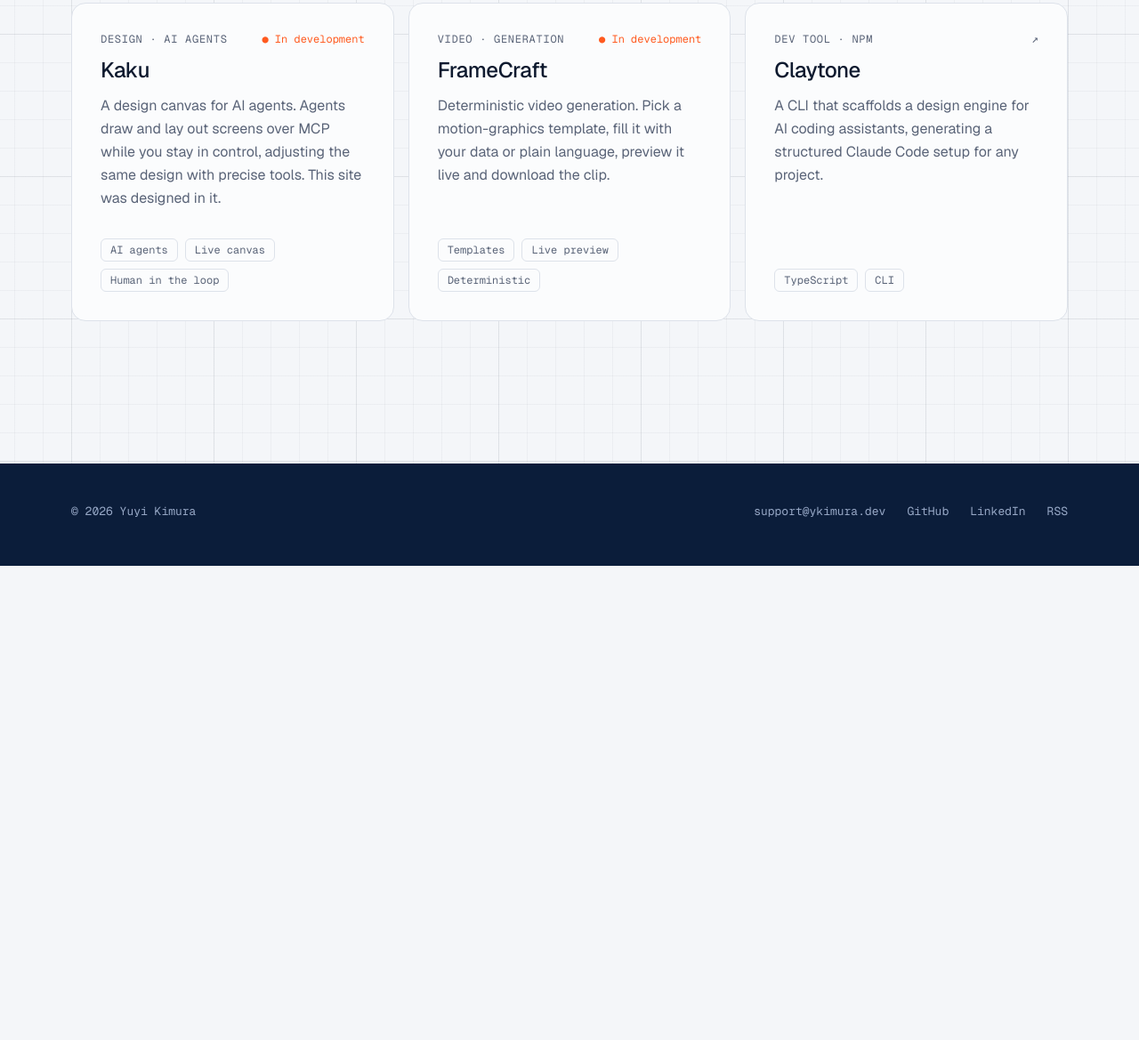
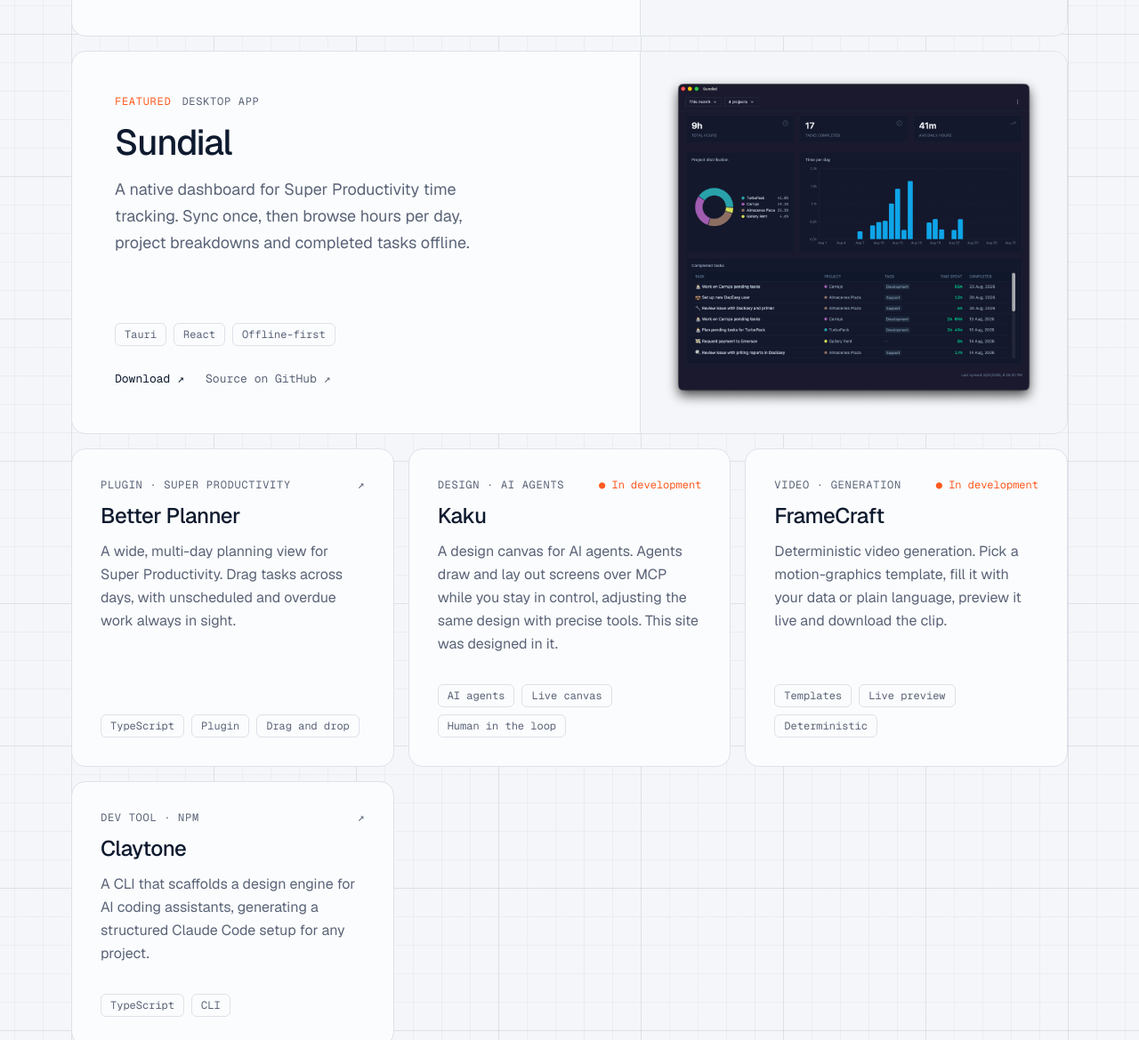
Before and after one commit to ypk46/ypk46.github.io, a plain HTML site: page projects/index.html in a window 1280 px wide. Shown: the part 922-2091 px from the top of the page at 89% size. Before the commit the page ends 1558 px from the top, so only its background shows below. Drawn offline with nearby package versions, Linux system fonts and the light colour scheme.

Commit message:
feat: Added Sundial and Better Planner to the projects page

```diff
--- a/projects/index.html
+++ b/projects/index.html
@@ -6,12 +6,12 @@
     <title>Projects · Yuyi Kimura</title>
     <meta
       name="description"
-      content="Games, developer tools and AI experiments by Yuyi Kimura: 2048 Reloaded, Kaku, FrameCraft and Claytone."
+      content="Games, productivity tools, developer tools and AI experiments by Yuyi Kimura: 2048 Reloaded, Sundial, Better Planner, Kaku, FrameCraft and Claytone."
     />
     <meta property="og:type" content="website" />
     <meta property="og:site_name" content="ykimura.dev" />
     <meta property="og:title" content="Projects · Yuyi Kimura" />
-    <meta property="og:description" content="Games, developer tools and AI experiments. Some shipped, some still cooking." />
+    <meta property="og:description" content="Games, productivity tools, developer tools and AI experiments. Some shipped, some still cooking." />
     <meta property="og:url" content="https://ykimura.dev/projects/" />
     <link rel="icon" href="/favicon.svg" type="image/svg+xml" />
     <link rel="preconnect" href="https://fonts.googleapis.com" />
@@ -71,12 +71,13 @@
             <div class="page-header-text">
               <p class="label label-accent">Projects</p>
               <h1 class="display">Things I build on the side.</h1>
-              <p class="lead">Games, developer tools and AI experiments. Some shipped, some still cooking.</p>
+              <p class="lead">Games, productivity tools, developer tools and AI experiments. Some shipped, some still cooking.</p>
             </div>
             <!-- Shown by projects.js; without JavaScript every project is listed. -->
             <div class="filters" role="group" aria-label="Filter projects" hidden>
               <button type="button" data-filter="all" aria-pressed="true">All</button>
               <button type="button" data-filter="games" aria-pressed="false">Games</button>
+              <button type="button" data-filter="productivity" aria-pressed="false">Productivity</button>
               <button type="button" data-filter="ai" aria-pressed="false">AI</button>
               <button type="button" data-filter="dev-tools" aria-pressed="false">Dev tools</button>
             </div>
@@ -114,6 +115,55 @@
                 <span></span><span></span><span class="t2048">2048</span><span></span>
               </div>
             </div>
+          </article>
+
+          <article class="card project-card featured" data-category="productivity">
+            <div class="featured-body">
+              <div class="project-head">
+                <p class="project-meta label"><span class="label-accent">Featured</span><span>Desktop app</span></p>
+                <h2>Sundial</h2>
+                <p class="featured-desc">A native dashboard for Super Productivity time tracking. Sync once, then browse hours per day, project breakdowns and completed tasks offline.</p>
+              </div>
+              <div class="featured-foot">
+                <ul class="tags" aria-label="Tags">
+                  <li>Tauri</li>
+                  <li>React</li>
+                  <li>Offline-first</li>
+                </ul>
+                <p class="featured-links">
+                  <a class="mono-link mono-link-ink" href="https://github.com/ypk46/sp-sundial/releases/latest">Download <span aria-hidden="true">↗</span></a>
+                  <a class="mono-link" href="https://github.com/ypk46/sp-sundial">Source on GitHub <span aria-hidden="true">↗</span></a>
+                </p>
+              </div>
+            </div>
+            <div class="featured-visual featured-shot">
+              <img
+                src="/projects/sundial.png"
+                width="1312"
+                height="1160"
+                loading="lazy"
+                alt="Sundial dashboard showing total hours, a project distribution donut chart, a time-per-day bar chart and a list of completed tasks"
+              />
+            </div>
+          </article>
+
+          <article class="card project-card" data-category="productivity">
+            <div class="project-head">
+              <p class="project-meta">
+                <span class="label">Plugin · Super Productivity</span>
+                <span class="mono-link" aria-hidden="true">↗</span>
+              </p>
+              <h2><a class="card-link" href="https://github.com/ypk46/sp-better-planner">Better Planner</a></h2>
+              <p>
+                A wide, multi-day planning view for Super Productivity. Drag tasks across days, with unscheduled and
+                overdue work always in sight.
+              </p>
+            </div>
+            <ul class="tags" aria-label="Tags">
+              <li>TypeScript</li>
+              <li>Plugin</li>
+              <li>Drag and drop</li>
+            </ul>
           </article>
 
           <article class="card project-card" data-category="ai">
--- a/style.css
+++ b/style.css
@@ -821,6 +821,17 @@
   background: var(--color-bg);
 }
 
+/* Screenshot visual: the image carries its own window shadow and margin, so the panel padding is lighter. */
+.featured-shot {
+  padding: 24px;
+}
+
+.featured-shot img {
+  display: block;
+  width: 100%;
+  height: auto;
+}
+
 .board {
   display: grid;
   grid-template-columns: repeat(4, minmax(0, 72px));
@@ -1249,6 +1260,10 @@
     padding: 24px;
   }
 
+  .featured-shot {
+    padding: 12px;
+  }
+
   .featured-visual {
     border-left: 0;
     border-top: 1px solid var(--color-border);
```
Also changed, not shown: projects/sundial.png (added).
